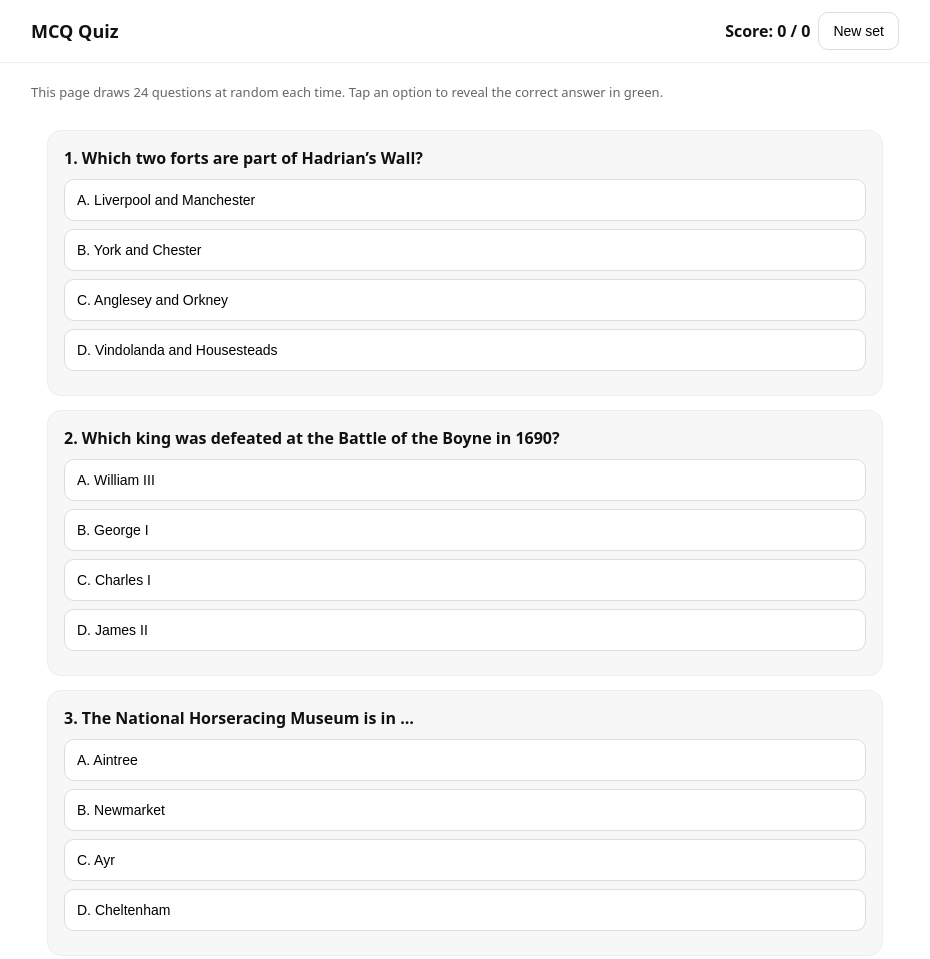
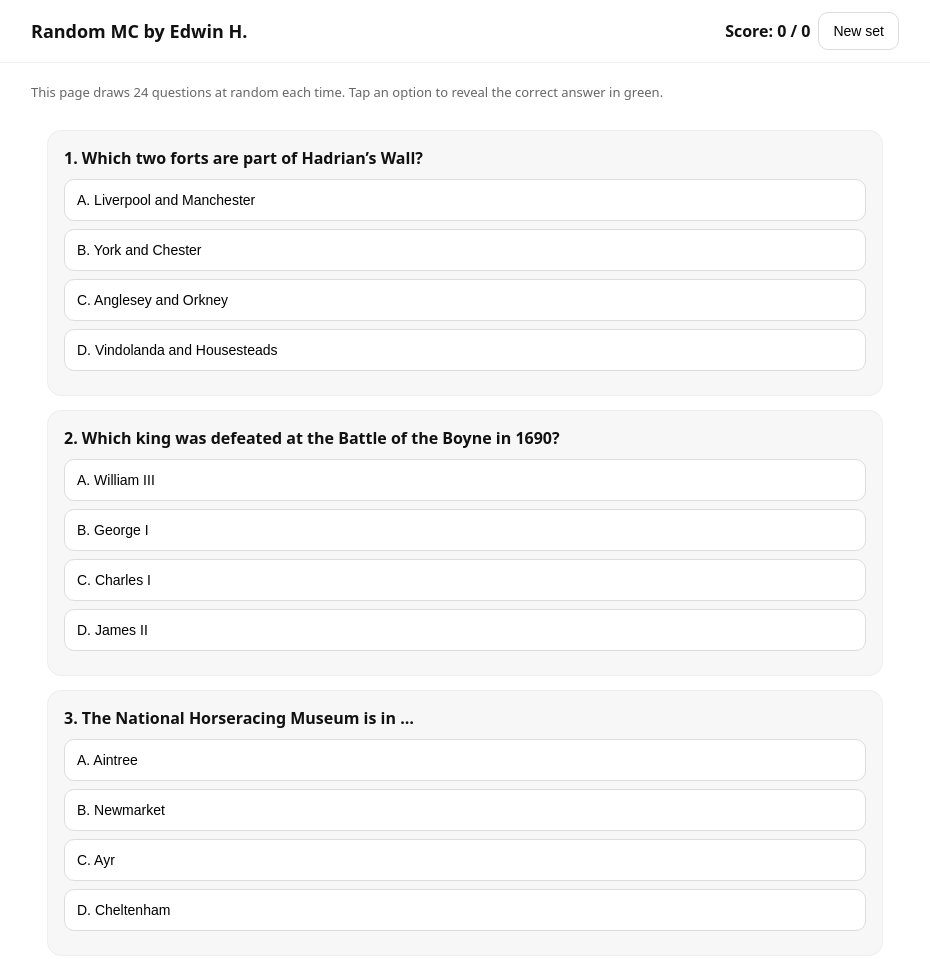
Before and after one commit to edwinghui/lifeintheuk-random, a plain HTML site: page index.html in a window 1280 px wide. Shown: the top 959 px of the page, without its empty margins (175-1105 px from the left). Drawn offline with Linux system fonts and the light colour scheme.

Commit message:
Update index.html

```diff
--- a/index.html
+++ b/index.html
@@ -31,7 +31,7 @@
 <body>
   <header>
     <div class="wrap bar">
-      <h1>MCQ Quiz</h1>
+      <h1>Random MC by Edwin H.</h1>
       <div style="display:flex; gap:8px; align-items:center;">
         <span id="score">Score: 0 / 0</span>
         <button id="newSetBtn" title="Draw a new random 24">New set</button>
```
